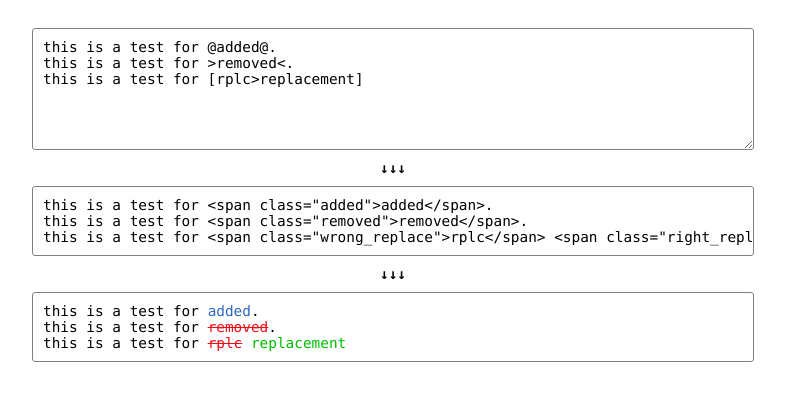
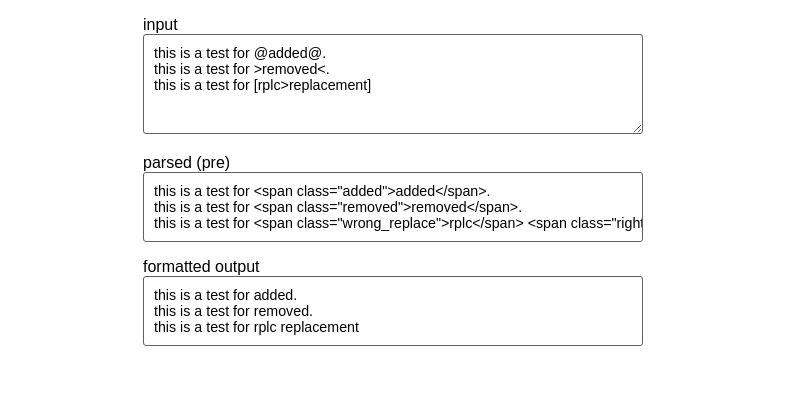
Before and after one commit to vdegenne/text-correction-parser, a website: page index.html in a window 1280 px wide. Shown: the whole page, without its empty margins (247-1032 px from the left). Drawn offline with Linux system fonts and the light colour scheme.

Commit message:
webpack unleash

```diff
--- a/index.html
+++ b/index.html
@@ -1,90 +1,74 @@
 <!doctype html>
 <html>
 <head>
-    <script src="web/bundle.js"></script>
 
-    <link rel="import" href="https://polygit.org/polymer+:master/components/iron-flex-layout/iron-flex-layout.html">
+    <meta charset="utf-8">
+    <meta http-equiv="X-UA-Compatible" content="IE=edge,chrome=1">
+    <meta name="viewport" content="width=device-width, minimum-scale=1.0, initial-scale=1, user-scalable=yes">
+
+    <title>text correction parser</title>
+
+    <script src=./text-correction-parser.js></script>
 </head>
 <body>
 
 <style>
-    div[role=article] {
-        display: -ms-flexbox; display: -webkit-flex; display: flex;
-        -ms-flex-direction: column; -webkit-flex-direction: column; flex-direction: column;
-        -ms-flex-align: center; -webkit-align-items: center; align-items: center;
-
-        padding: 20px 0 0 0;
+  body {
+    font-family: arial;
   }
-    div[role=article] > * {
+  section {
+    max-width: 500px;
+    margin: 10px auto;
+    padding: 0 20px;
+  }
+  textarea, pre, div {
+    border: 1px solid #616161;
+    border-radius: 3px;
+    padding: 10px;
+    box-sizing: border-box;
+    width: 100%;
+    white-space: nowrap;
+    overflow-x: auto;
     margin: 0;
-        width: 700px;
-        font-size: 0.9em;
-        font-family: Monaco, "Fira Code Retina", Inconsolata, Consolas, Monospaced;
-    }
-    div[role=article] > *:not(.arrow) {
-        border: 1px solid grey;
-        padding: 10px;
-        border-radius: 3px;
-        overflow-x: auto;
+    font-family: arial;
+    font-size: .89rem;
   }
   textarea {
     min-height: 100px;
   }
-    .arrow {
-        display: inline-block;
-        text-align: center;
-        font-size: 2em;
-        font-weight: 900;
-        margin: 10px 0 !important;
-    }
-    .added {
-        color: #3068c3;
-    }
-
-    .removed {
-        color: #ee0f16;
-        text-decoration: line-through;
-    }
-
-    .wrong_replace {
-        color: #ee0f16;
-        text-decoration: line-through;
-    }
-    .right_replace {
-        color: #00bf00;
+  p {
+    margin-bottom: 0;
   }
 </style>
+<section>
 
-<div role="article">
+<p>input</p>
 <textarea id="input">
 this is a test for @added@.
 this is a test for >removed<.
 this is a test for [rplc>replacement]
 </textarea>
 
-<span class="arrow">↓↓↓</span>
-
+<!-- <span class="arrow">↓↓↓</span> -->
+<p>parsed (pre)</p>
 <pre id="pre"></pre>
 
-<span class="arrow">↓↓↓</span>
+<!-- <span class="arrow">↓↓↓</span> -->
+<p>formatted output</p>
+<div id="output"></div>
 
-<div id="output"></div>
-</div>
+  </section>
 
   <script>
     (function () {
       'use strict';
 
-    let input = document.querySelector('#input');
-    let pre = document.querySelector('#pre');
-    let output = document.querySelector('#output');
-
       function parseText () {
-      pre.innerText = TextCorrectionParser.parse_data(input.value);
-      output.innerHTML = nl2br(TextCorrectionParser.parse_data(input.value));
+        pre.innerText = TextCorrectionParser.parse(input.value);
+        output.innerHTML = nl2br(TextCorrectionParser.parse(input.value));
       }
 
-    document.querySelector('#input').addEventListener('keyup', () => {
+      input.addEventListener('keyup', () => {
         parseText();
       });
 
--- a/text-correction-parser.js
+++ b/text-correction-parser.js
@@ -1,3 +1,4 @@
+(function () {
   'use strict';
 
   let operators = [
@@ -38,7 +39,7 @@ function reset_vars () {
     enclosedText = '';
   }
 
-function parse_data (data) {
+  function parseData (data) {
     let output = '';
     reset_vars();
 
@@ -91,7 +92,6 @@ function parse_data (data) {
     return output;
   }
 
-
-
-
-module.exports.parse_data = parse_data;
+  window.TextCorrectionParser = window.TextCorrectionParser || {};
+  TextCorrectionParser.parse = parseData;
+})();
--- a/web/bundle.js
+++ /dev/null
@@ -1,181 +0,0 @@
-/******/ (function(modules) { // webpackBootstrap
-/******/ 	// The module cache
-/******/ 	var installedModules = {};
-/******/
-/******/ 	// The require function
-/******/ 	function __webpack_require__(moduleId) {
-/******/
-/******/ 		// Check if module is in cache
-/******/ 		if(installedModules[moduleId]) {
-/******/ 			return installedModules[moduleId].exports;
-/******/ 		}
-/******/ 		// Create a new module (and put it into the cache)
-/******/ 		var module = installedModules[moduleId] = {
-/******/ 			i: moduleId,
-/******/ 			l: false,
-/******/ 			exports: {}
-/******/ 		};
-/******/
-/******/ 		// Execute the module function
-/******/ 		modules[moduleId].call(module.exports, module, module.exports, __webpack_require__);
-/******/
-/******/ 		// Flag the module as loaded
-/******/ 		module.l = true;
-/******/
-/******/ 		// Return the exports of the module
-/******/ 		return module.exports;
-/******/ 	}
-/******/
-/******/
-/******/ 	// expose the modules object (__webpack_modules__)
-/******/ 	__webpack_require__.m = modules;
-/******/
-/******/ 	// expose the module cache
-/******/ 	__webpack_require__.c = installedModules;
-/******/
-/******/ 	// define getter function for harmony exports
-/******/ 	__webpack_require__.d = function(exports, name, getter) {
-/******/ 		if(!__webpack_require__.o(exports, name)) {
-/******/ 			Object.defineProperty(exports, name, {
-/******/ 				configurable: false,
-/******/ 				enumerable: true,
-/******/ 				get: getter
-/******/ 			});
-/******/ 		}
-/******/ 	};
-/******/
-/******/ 	// getDefaultExport function for compatibility with non-harmony modules
-/******/ 	__webpack_require__.n = function(module) {
-/******/ 		var getter = module && module.__esModule ?
-/******/ 			function getDefault() { return module['default']; } :
-/******/ 			function getModuleExports() { return module; };
-/******/ 		__webpack_require__.d(getter, 'a', getter);
-/******/ 		return getter;
-/******/ 	};
-/******/
-/******/ 	// Object.prototype.hasOwnProperty.call
-/******/ 	__webpack_require__.o = function(object, property) { return Object.prototype.hasOwnProperty.call(object, property); };
-/******/
-/******/ 	// __webpack_public_path__
-/******/ 	__webpack_require__.p = "";
-/******/
-/******/ 	// Load entry module and return exports
-/******/ 	return __webpack_require__(__webpack_require__.s = 0);
-/******/ })
-/************************************************************************/
-/******/ ([
-/* 0 */
-/***/ (function(module, __webpack_exports__, __webpack_require__) {
-
-"use strict";
-Object.defineProperty(__webpack_exports__, "__esModule", { value: true });
-/* harmony import */ var __WEBPACK_IMPORTED_MODULE_0__text_correction_parser__ = __webpack_require__(1);
-/* harmony import */ var __WEBPACK_IMPORTED_MODULE_0__text_correction_parser___default = __webpack_require__.n(__WEBPACK_IMPORTED_MODULE_0__text_correction_parser__);
-
-window.TextCorrectionParser = __WEBPACK_IMPORTED_MODULE_0__text_correction_parser___default.a;
-
-/***/ }),
-/* 1 */
-/***/ (function(module, exports, __webpack_require__) {
-
-"use strict";
-
-
-let operators = [
-  {
-    name: 'wrong_replace',
-    opening : '[',
-    closing: '>',
-    encloser: '<span class="wrong_replace">%</span> '
-  },
-
-  {
-    name: 'right_replace',
-    opening: '>',
-    closing: ']',
-    encloser: '<span class="right_replace">%</span>'
-  },
-
-  {
-    name: 'removed',
-    opening: '>',
-    closing: '<',
-    encloser: '<span class="removed">%</span>'
-  },
-
-  {
-    name: 'adding',
-    opening: '@',
-    closing: '@',
-    encloser: '<span class="added">%</span>'
-  }
-];
-
-let awaiting, candidates, enclosedText;
-
-function reset_vars () {
-  awaiting = false;
-  candidates = [];
-  enclosedText = '';
-}
-
-function parse_data (data) {
-  let output = '';
-  reset_vars();
-
-  for (let i = 0; i < data.length; ++i) {
-    let theLetter = data[i];
-
-    if (!awaiting) {
-      /* searching for an opening */
-      let openings = operators.filter(function (o) {
-        return o.opening === theLetter;
-      });
-
-      if (openings.length) {
-        candidates = openings;
-        awaiting = true;
-        continue;
-      }
-
-      output += theLetter;
-      continue;
-    }
-
-    /* else we search for closers */
-    let closers = candidates.filter(function (c) {
-      return c.closing === theLetter;
-    });
-
-    if (closers.length)
-    {
-      let closer = closers[0];
-
-      output += closer.encloser.replace('%', enclosedText);
-      reset_vars();
-
-      let openings = operators.filter(function (o) {
-        return (!(closer === o) && o.opening === theLetter);
-      });
-
-      if (openings.length) {
-        candidates = openings;
-        awaiting = true;
-      }
-      continue;
-    }
-
-    enclosedText += theLetter;
-  }
-
-  reset_vars();
-  return output;
-}
-
-
-
-
-module.exports.parse_data = parse_data;
-
-/***/ })
-/******/ ]);
--- a/web/index.js
+++ /dev/null
@@ -1,2 +0,0 @@
-import TextCorrectionParser from '../text-correction-parser'
-window.TextCorrectionParser = TextCorrectionParser;
```
Also changed, not shown: bower.json (added, +24 -0 lines), gulpfile.js (+8 -16 lines), package.json (+1 -6 lines), text-correction-parser.html (added, +16 -0 lines), webpack.config.js (deleted, +0 -9 lines), 2 other files. Lines whose indentation alone changed are shown as unchanged.
